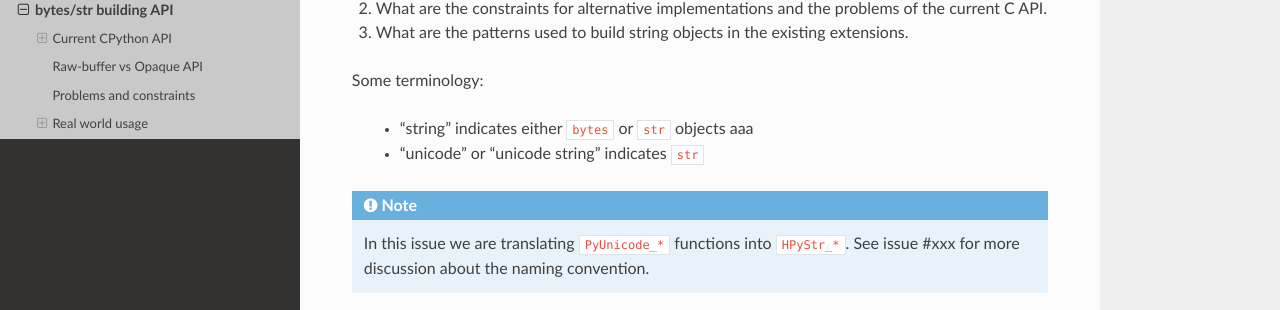
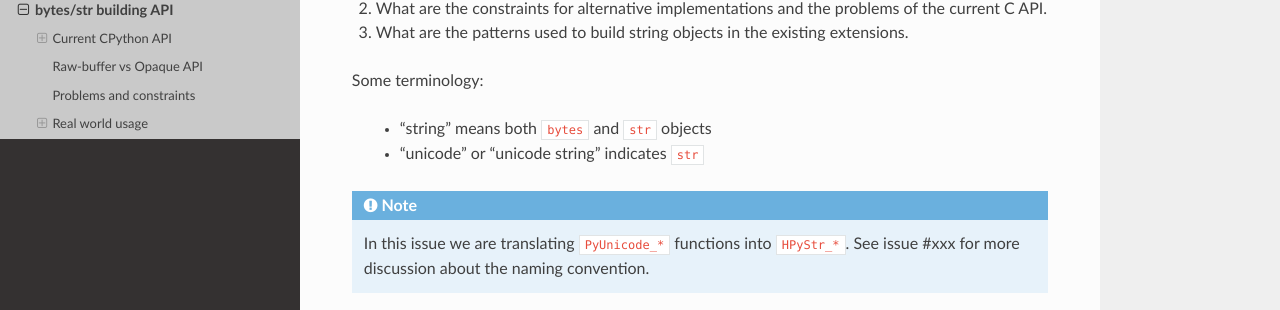
Before and after one commit to hpyproject/hpy, a Sphinx documentation site: the page built from docs/misc/str-builder-api.rst, in a window 1280 px wide and 900 px high. Shown: the part 260-570 px from the top of the window. Built offline with Sphinx 7.4.7 and the Read the Docs theme 2.0.0, drawn with Linux system fonts in a browser that asks for light colours; pages that are not in the unit, such as notebooks, are missing from menus.

Commit message:
Apply suggestions from code review
Co-authored-by: Matti Picus <matti.picus@gmail.com>

```diff
--- a/docs/misc/str-builder-api.rst
+++ b/docs/misc/str-builder-api.rst
@@ -14,7 +14,7 @@ any proposal, it is useful to understand:
 
 Some terminology:
 
-    * "string" indicates either ``bytes`` or ``str`` objects aaa
+    * "string" means both ``bytes`` and ``str`` objects
     * "unicode" or "unicode string" indicates ``str``
 
 .. note::
@@ -57,7 +57,7 @@ Similarly to ``bytes``, there are several ways to build a ``str``:
 
 .. code-block:: c
 
-    PyObject *PyUnicode_FromString(const char *u);
+    PyObject* PyUnicode_FromString(const char *u);
     PyObject* PyUnicode_FromStringAndSize(const char *u, Py_ssize_t size);
     PyObject* PyUnicode_FromKindAndData(int kind, const void *buffer, Py_ssize_t size);
     PyObject* PyUnicode_FromFormat(const char *format, ...);
```
